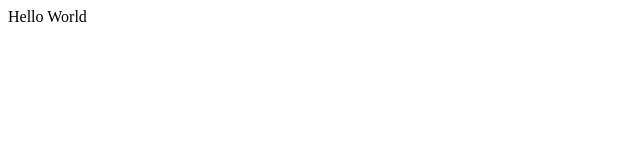
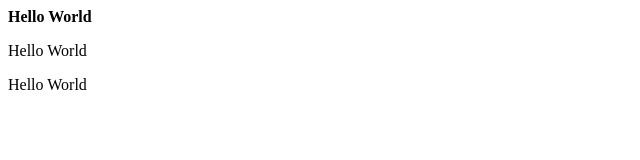
Before and after one commit to MattIOSiSH/MattiSite, a plain HTML site: page index.html in a window 1280 px wide. Shown: the whole page, without its empty margins (0-640 px from the left). Drawn offline with Linux system fonts and the light colour scheme.

Commit message:
New Index.html
Changed it to html

```diff
--- a/index.html
+++ b/index.html
@@ -1 +1,9 @@
-Hello World
+<html>
+ <head>
+ </head>
+ <body>
+    <b>Hello World</b>
+    <p>Hello World</p>
+     Hello World
+ </body>
+</html>
```
